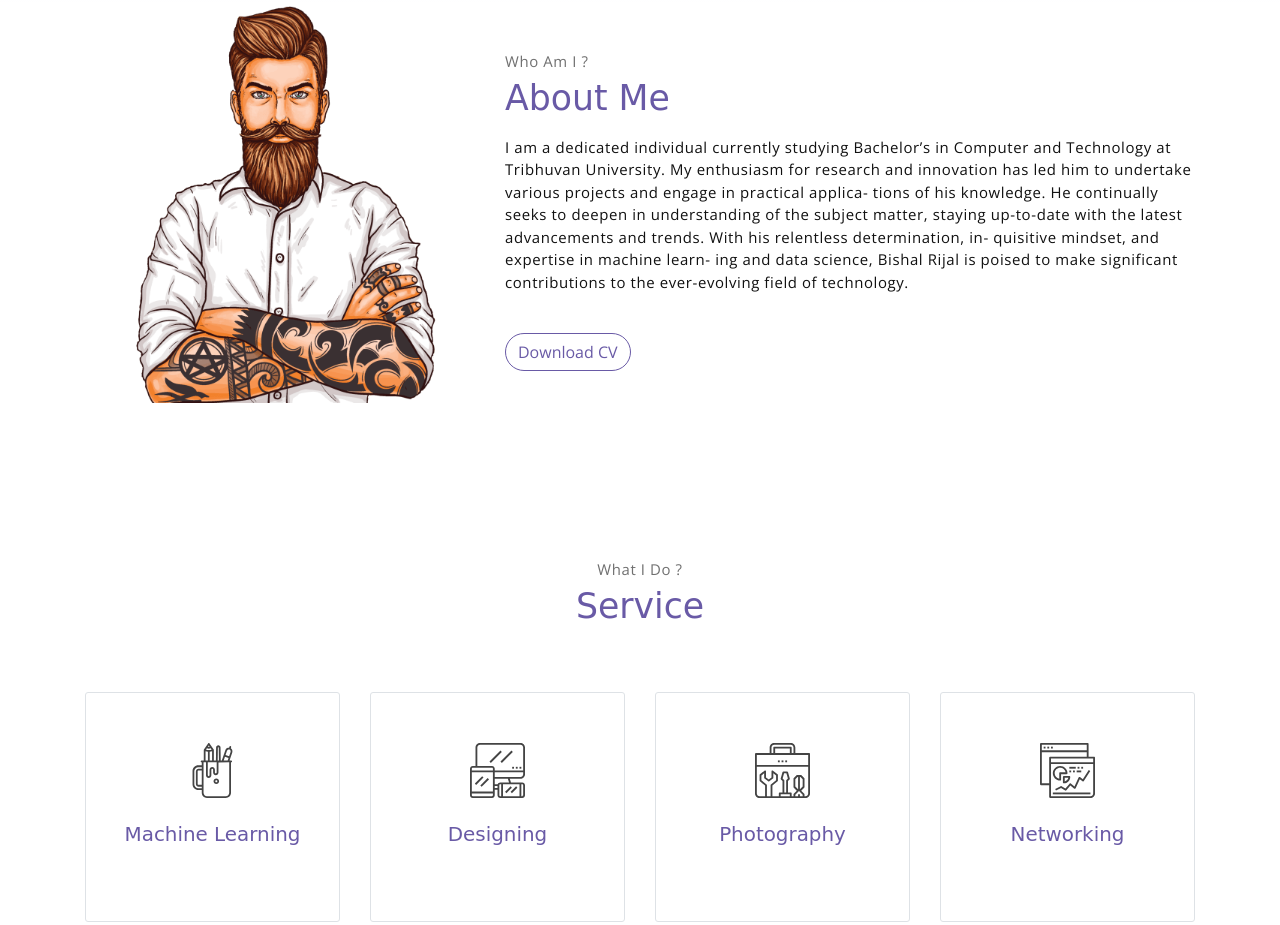
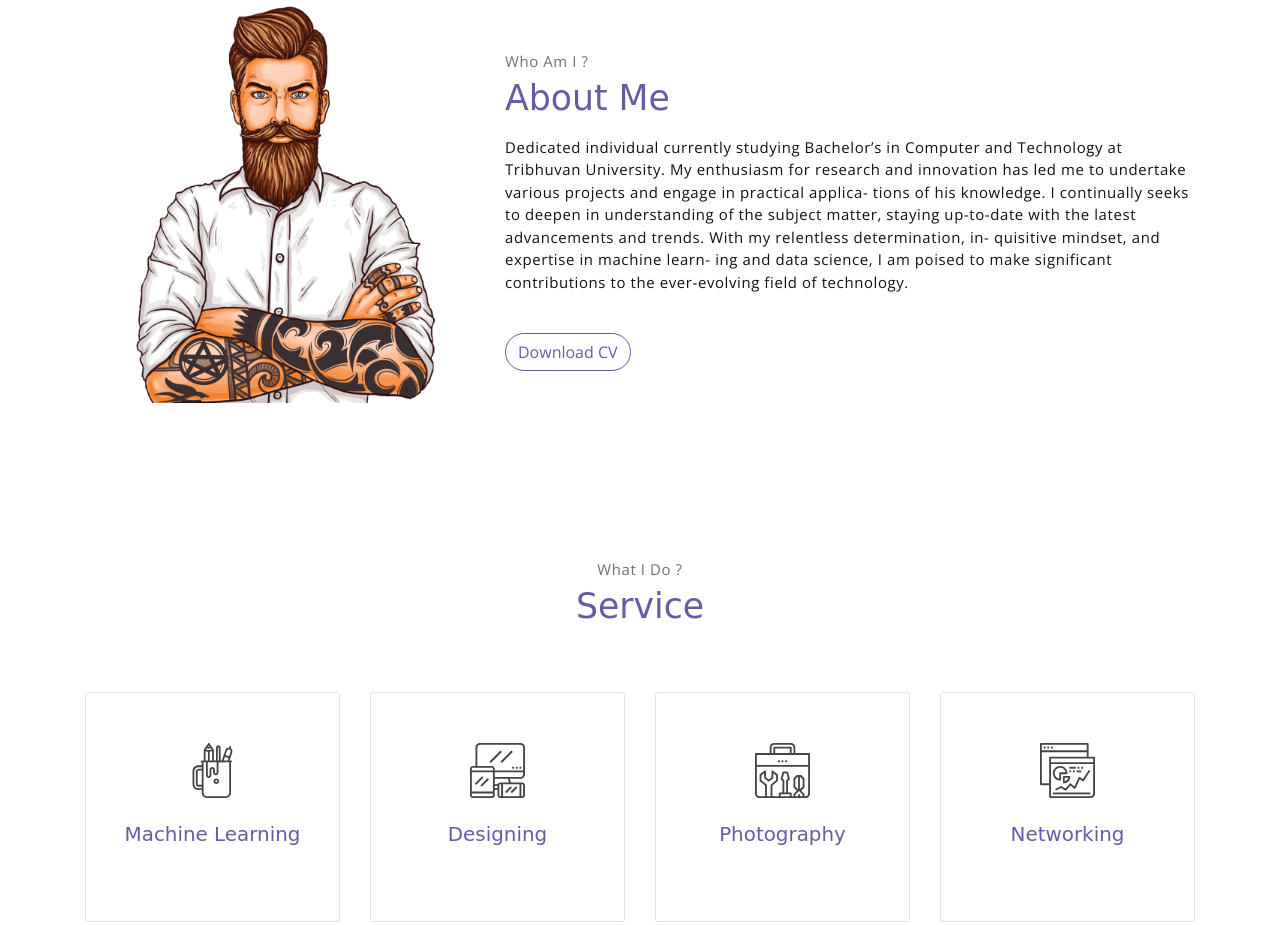
Before and after one commit to bishalrijal227/portfolio, a plain HTML site: page index.html in a window 1280 px wide. Shown: the part 797-1722 px from the top of the page. Drawn offline with nearby package versions, Linux system fonts and the light colour scheme; a web font is replaced by a local one.

Commit message:
Update index.html

```diff
--- a/index.html
+++ b/index.html
@@ -68,17 +68,17 @@
                 <div class="about-caption">
                     <p class="section-subtitle">Who Am I ?</p>
                     <h2 class="section-title mb-3">About Me</h2>
-                    <p>I am a dedicated individual currently
+                    <p>Dedicated individual currently
 studying Bachelor’s in Computer and Technology
 at Tribhuvan University. My enthusiasm for
-research and innovation has led him to undertake
+research and innovation has led me to undertake
 various projects and engage in practical applica-
-tions of his knowledge. He continually seeks to
+tions of his knowledge. I continually seeks to
 deepen in understanding of the subject matter,
 staying up-to-date with the latest advancements
-and trends. With his relentless determination, in-
+and trends. With my relentless determination, in-
 quisitive mindset, and expertise in machine learn-
-ing and data science, Bishal Rijal is poised to make significant contributions
+ing and data science, I am poised to make significant contributions
 to the ever-evolving field of technology.
                     </p>
                     <a href="./assets/CV/cv.pdf"><button class="btn-rounded btn btn-outline-primary mt-4">Download CV</button></a>
@@ -247,6 +247,7 @@ to the ever-evolving field of technology.
                 <a href="https://www.facebook.com/bishal.rijal.148/" class="link"><i class="ti-facebook"></i></a>
                 <a href="https://www.linkedin.com/in/bishal-rijal-949567249/" class="link"><i class="ti-linkedin"></i></a>
                 <a href="https://www.instagram.com/bishalrijal63/" class="link"><i class="ti-instagram"></i></a>
+                <a href="https://github.com/bishalrijal227/" class="link"><i class="ti-github"></i></a>
             </div>
         </footer>
     </div> <!-- end of page footer -->
```
